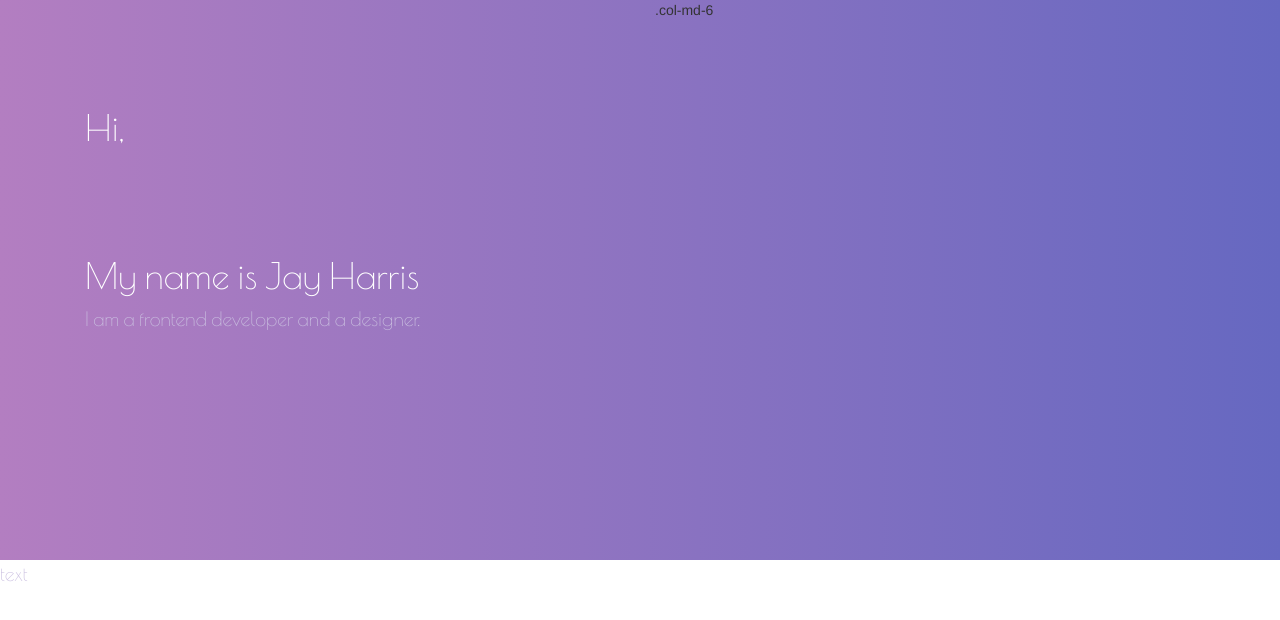
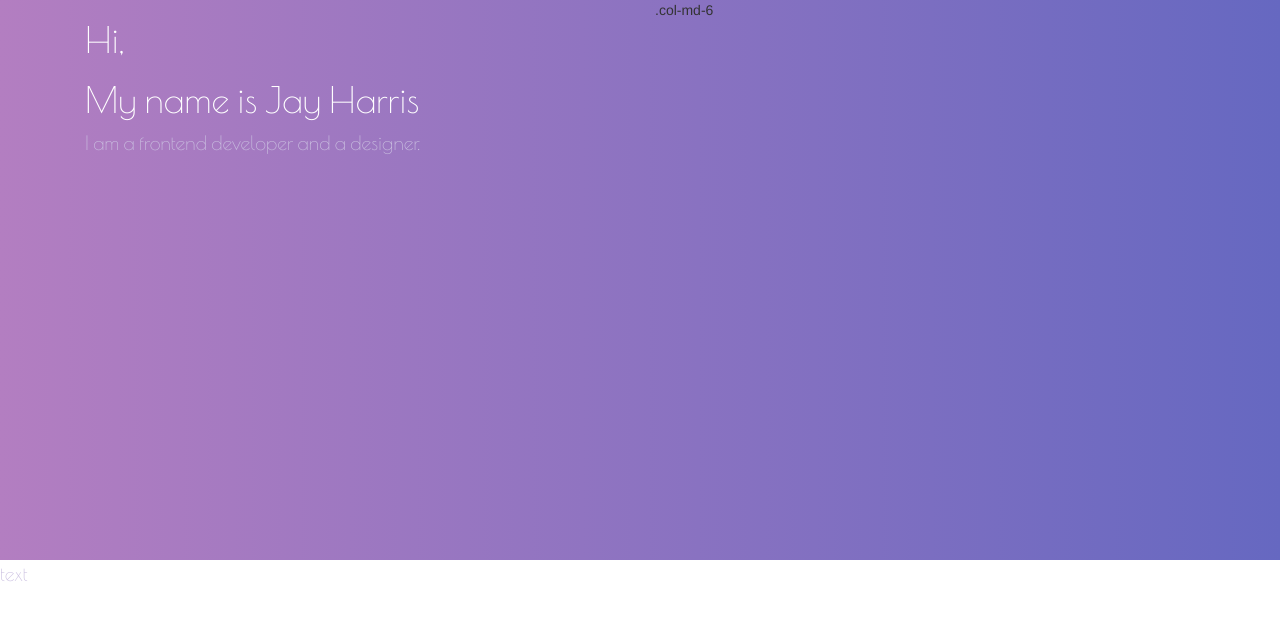
Before and after one commit to JoachimHarris/reactjs-setup, a React app: page / in a window 1280 px wide. Built offline with nearby package versions, Linux system fonts and the light colour scheme.

Commit message:
changed styles for header margin

```diff
--- a/src/sass/header.scss
+++ b/src/sass/header.scss
@@ -10,7 +10,6 @@
  .headerTop__headline {
      font-family: 'Poiret One', cursive;
      color: #fff;
-     margin-top: 3em;
      padding: 0;
  }
 
```
